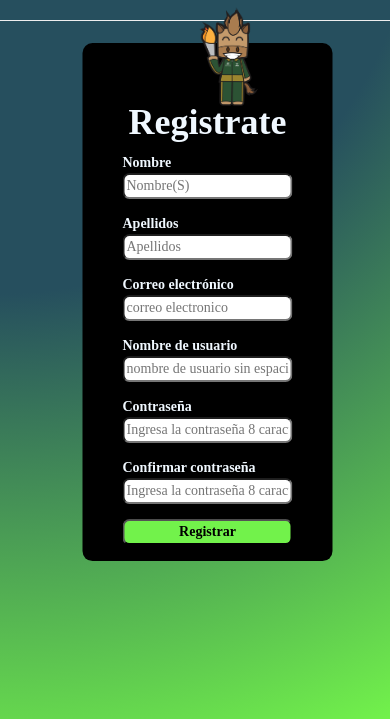
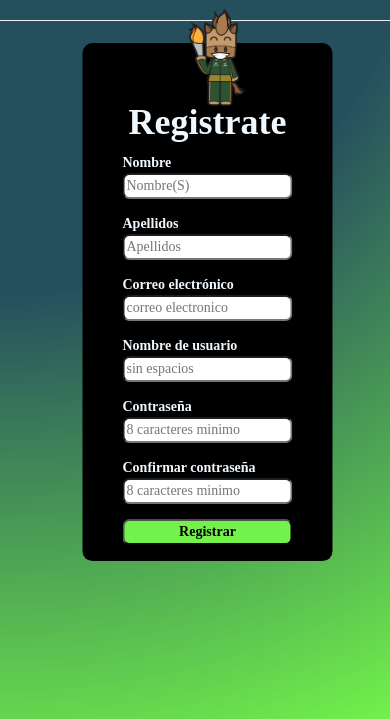
Before and after one commit to EduardoBallezaCervantes/my-first-blog, a Django app: page /registro/ in a window 390 px wide. Shown: the part 125-844 px from the top of the page. Run offline with Django 3.2, Linux system fonts and the light colour scheme; some libraries are stand-ins or nearby versions.

Commit message:
form mal

```diff
--- a/blog/static/css/registrar.css
+++ b/blog/static/css/registrar.css
@@ -55,4 +55,7 @@ body{
         top: 453px;
         width: 250px;
     }
+    .avatar{
+        left: 35%;
+    }
 }
--- a/blog/templates/registration/registrar.html
+++ b/blog/templates/registration/registrar.html
@@ -26,15 +26,15 @@
                 </div>
                 <div>
                     <label for="username">Nombre de usuario</label>
-                    <input type="text" name="first_name" placeholder="nombre de usuario sin espacios">
+                    <input type="text" name="first_name" placeholder="sin espacios">
                 </div>
                 <div>
                     <label for="password1">Contraseña</label>
-                    <input type="password1" name="password1" placeholder="Ingresa la contraseña 8 caracteres minimo">
+                    <input type="password" name="password1" placeholder="8 caracteres minimo">
                 <div>
                 <div>
                     <label for="password2">Confirmar contraseña</label>
-                    <input type="password2" name="password2" placeholder="Ingresa la contraseña 8 caracteres minimo">
+                    <input type="password" name="password2" placeholder="8 caracteres minimo">
                 <div>
                 <input type="submit" value="Registrar" class="boton" placeholder="Registrar">
             </form>
```
